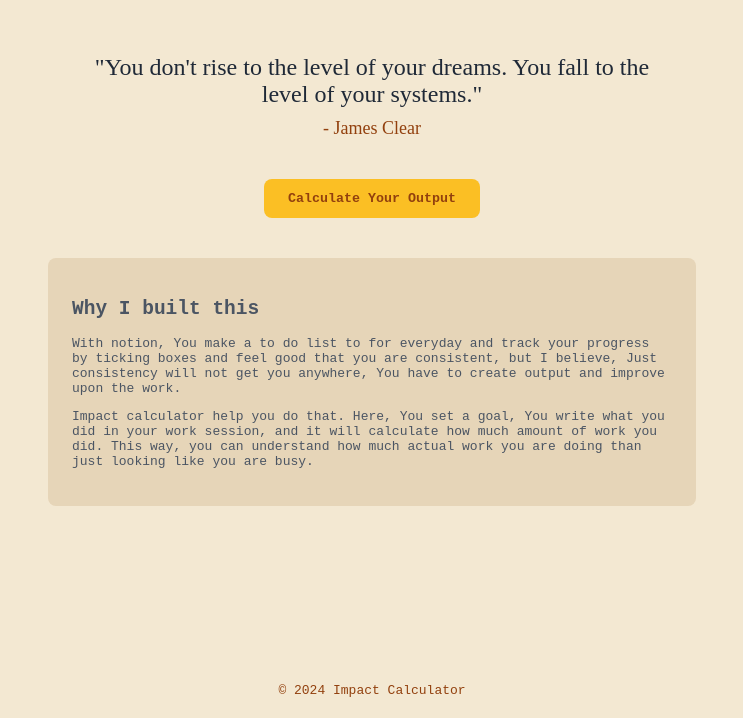
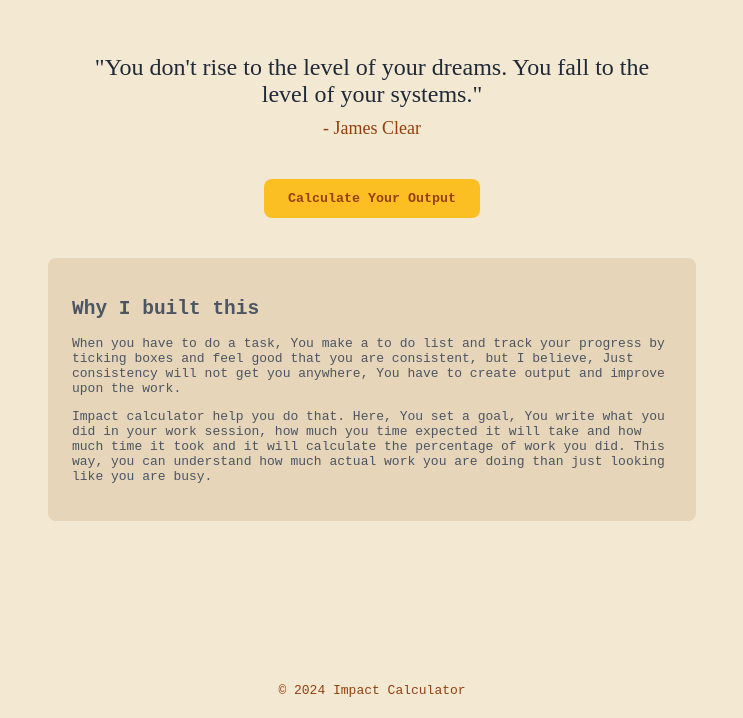
Before and after one commit to moghalsaif/Impact-Calculator-, a plain HTML site: page index.html in a window 1280 px wide. Shown: the part 82-800 px from the top of the page, without its empty margins (268-1011 px from the left). Drawn offline with Linux system fonts and the light colour scheme.

Commit message:
Update index.html

```diff
--- a/index.html
+++ b/index.html
@@ -21,8 +21,8 @@
             <button id="calculate-btn" class="primary-btn">Calculate Your Output</button>
             <div class="card">
                 <h2>Why I built this</h2>
-                <p>With notion, You make a to do list to for everyday and track your progress by ticking boxes and feel good that you are consistent, but I believe, Just consistency will not get you anywhere, You have to create output and improve upon the work.</p>
-                <p>Impact calculator help you do that. Here, You set a goal, You write what you did in your work session, and it will calculate how much amount of work you did. This way, you can understand how much actual work you are doing than just looking like you are busy.</p>
+                <p>When you have to do a task, You make a to do list and track your progress by ticking boxes and feel good that you are consistent, but I believe, Just consistency will not get you anywhere, You have to create output and improve upon the work.</p>
+                <p>Impact calculator help you do that. Here, You set a goal, You write what you did in your work session, how much you time expected it will take and how much time it took and it will calculate the percentage of work you did. This way, you can understand how much actual work you are doing than just looking like you are busy.</p>
             </div>
         </main>
 
```
